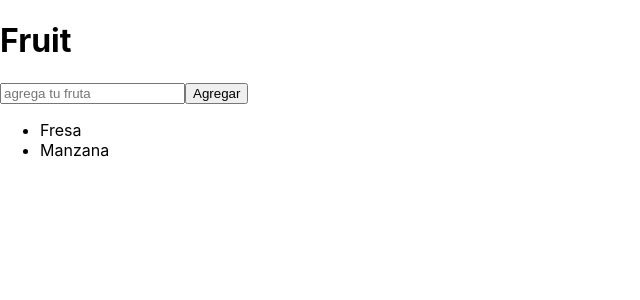
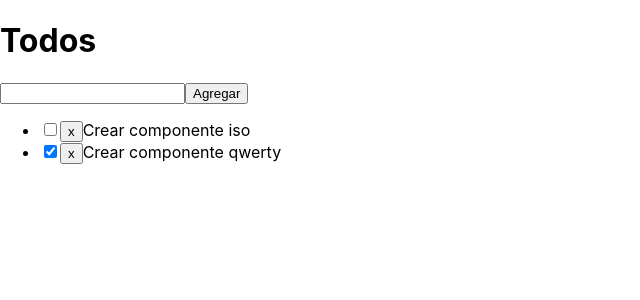
Before and after one commit to EdValenzuela/fundamentos-redux, a React (Create React App) app: page / in a window 1280 px wide. Shown: the top 300 px of the page, without its empty margins (0-640 px from the left). Built offline with nearby package versions, Linux system fonts and the light colour scheme.

Commit message:
🎨 gestión de estados con arrays de objetos

```diff
--- a/src/App.js
+++ b/src/App.js
@@ -1,8 +1,9 @@
 import React from 'react'
 import { Provider } from 'react-redux'
-import Fruits from './Components/Fruits'
+// import Fruits from './Components/Fruits'
 /* import Counter from './Components/Counter'
 import Info from './Components/Info' */
+import Todos from './Components/Todos/Todos'
 
 import store from './redux/store'
 
@@ -12,7 +13,8 @@
       <div>
         {/* <Info />
         <Counter /> */}
-        <Fruits />
+        {/* <Fruits /> */}
+        <Todos />
       </div>
     </Provider>
   )
--- /dev/null
+++ b/src/Components/Todos/Todo.js
@@ -0,0 +1,22 @@
+import React from 'react'
+
+const Todo = ({item, updateTodo, deleteTodo}) => (
+    <li>
+        <input
+            type="checkbox"
+            //defaultChecked={item.checked}
+            checked={item.checked}
+            onChange={ () => {
+                updateTodo(item)
+            }}
+        />
+        <button onClick={ ()=> {
+            deleteTodo(item)
+        } }>
+            x
+        </button>
+        {item.text}
+    </li>
+)
+
+export default Todo
--- /dev/null
+++ b/src/Components/Todos/TodoForm.js
@@ -0,0 +1,12 @@
+import React from 'react'
+
+const TodoForm = ({handleSubmit}) => (
+    <form onSubmit={handleSubmit}>
+        <input type="text"/>
+        <button type="submit">
+            Agregar
+        </button>
+    </form>
+)
+
+export default TodoForm
--- /dev/null
+++ b/src/Components/Todos/TodoList.js
@@ -0,0 +1,18 @@
+import React from 'react'
+import Todo from './Todo'
+
+const TodoList = ({todos, updateTodo, deleteTodo}) => (
+    <ul>
+        {
+            todos.map(item => (
+                <Todo
+                    item={item}
+                    key={item.id}
+                    updateTodo={updateTodo}
+                    deleteTodo={deleteTodo}
+                />
+            ))
+        }
+    </ul>
+)
+export default TodoList
--- /dev/null
+++ b/src/Components/Todos/Todos.js
@@ -0,0 +1,47 @@
+import React from 'react'
+import { connect } from 'react-redux'
+import { addTodo, updateTodo, deleteTodo } from '../../redux/actions/todoActions'
+import { getId } from '../../utils'
+import TodoForm from './TodoForm'
+import TodoList from './TodoList'
+
+const Todos = ({todo, addTodo, updateTodo, deleteTodo}) => {
+
+    const handleSubmit = (e) =>{
+        e.preventDefault();
+        const text = e.target[0].value;
+        if(!text) return
+        addTodo({
+            text,
+            checked: false,
+            id: getId()
+        })
+
+        e.target[0].value = '';
+    }
+
+    return (
+        <div>
+            <h1>Todos</h1>
+            <TodoForm handleSubmit={handleSubmit} />
+            <TodoList todos={todo.todos} updateTodo={updateTodo} deleteTodo={deleteTodo}/>
+        </div>
+    )
+}
+
+const mapStateToProps = state => {
+    console.log(state)
+    return{
+        todo : state.todo
+    }
+}
+
+const mapDispatchToProps = dispatch => {
+    return{
+        addTodo: (todo) => dispatch(addTodo(todo)),
+        updateTodo: (todo) => dispatch(updateTodo(todo)),
+        deleteTodo: (todo) => dispatch(deleteTodo(todo))
+    }
+}
+
+export default connect(mapStateToProps, mapDispatchToProps)(Todos)
--- /dev/null
+++ b/src/Components/Todos/index.js
@@ -0,0 +1 @@
+export { default } from './Todos'
--- /dev/null
+++ b/src/redux/actions/todoActions.js
@@ -0,0 +1,18 @@
+export const ADD_TODO = 'ADD_TODO';
+export const UPDATE_TODO = 'UPDATE_TODO';
+export const DELETE_TODO = 'DELETE_TODO';
+
+export const addTodo = (todo) => ({
+    type: ADD_TODO,
+    payload: todo
+})
+
+export const updateTodo = (todo) => ({
+    type: UPDATE_TODO,
+    payload: todo
+})
+
+export const deleteTodo = (todo) => ({
+    type: DELETE_TODO,
+    payload: todo
+})
--- a/src/redux/reducers/index.js
+++ b/src/redux/reducers/index.js
@@ -2,9 +2,11 @@
 import counter from './counterReducer'
 import user from './userReducer'
 import fruits from './fruitReducer'
+import todo from './todoReducer'
 
 export default combineReducers({
     counter,
     user,
-    fruits
+    fruits,
+    todo
 })
--- /dev/null
+++ b/src/redux/reducers/todoReducer.js
@@ -0,0 +1,56 @@
+import { ADD_TODO, UPDATE_TODO, DELETE_TODO } from "../actions/todoActions";
+
+const initialState = {
+    todos:[
+        {
+            text: 'Crear componente iso',
+            id: '123',
+            checked: false
+        },
+        {
+            text: 'Crear componente qwerty',
+            id: '1233',
+            checked: true
+        }
+    ]
+}
+
+const todo = (state = initialState, action) =>{
+    switch (action.type){
+        case ADD_TODO:
+            return {
+                ...state,
+                todos: [
+                    ...state.todos,
+                    action.payload
+                ]
+            }
+
+        case UPDATE_TODO:
+            return{
+                ...state,
+                todos: state.todos.map( (item) => {
+                        if(action.payload.id === item.id){
+                            return{
+                                ...item,
+                                checked: !item.checked
+                            }
+                        }
+                        return item
+                    })
+            }
+
+        case DELETE_TODO:
+            return{
+                ...state,
+                todos: state.todos.filter( item => {
+                    return item.id !== action.payload.id
+                })
+            }
+
+        default:
+            return state;
+    }
+}
+
+export default todo
--- /dev/null
+++ b/src/utils.js
@@ -0,0 +1,3 @@
+export const getId = () =>{
+    return Math.random().toString().substr(2);
+}
```
